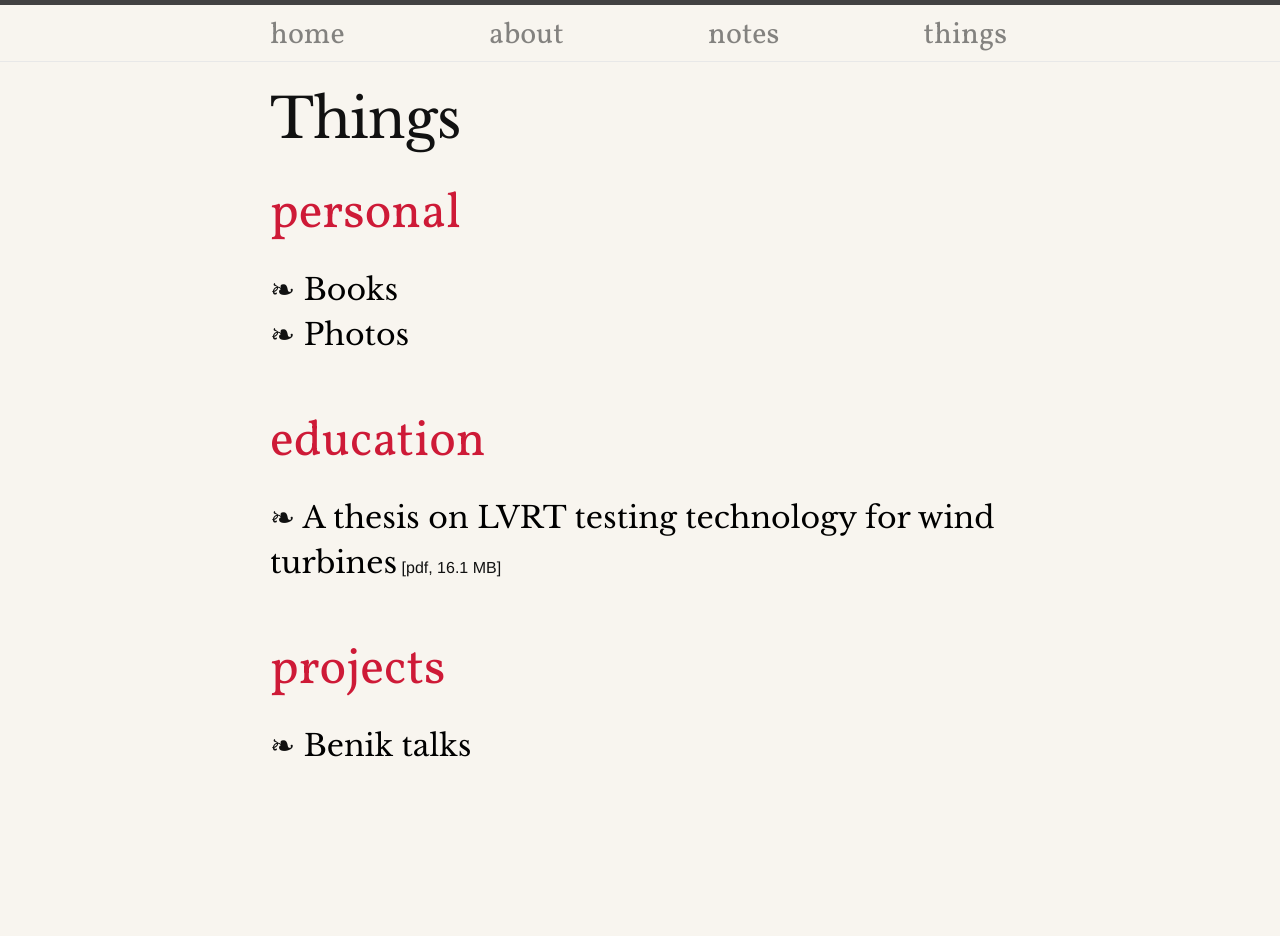
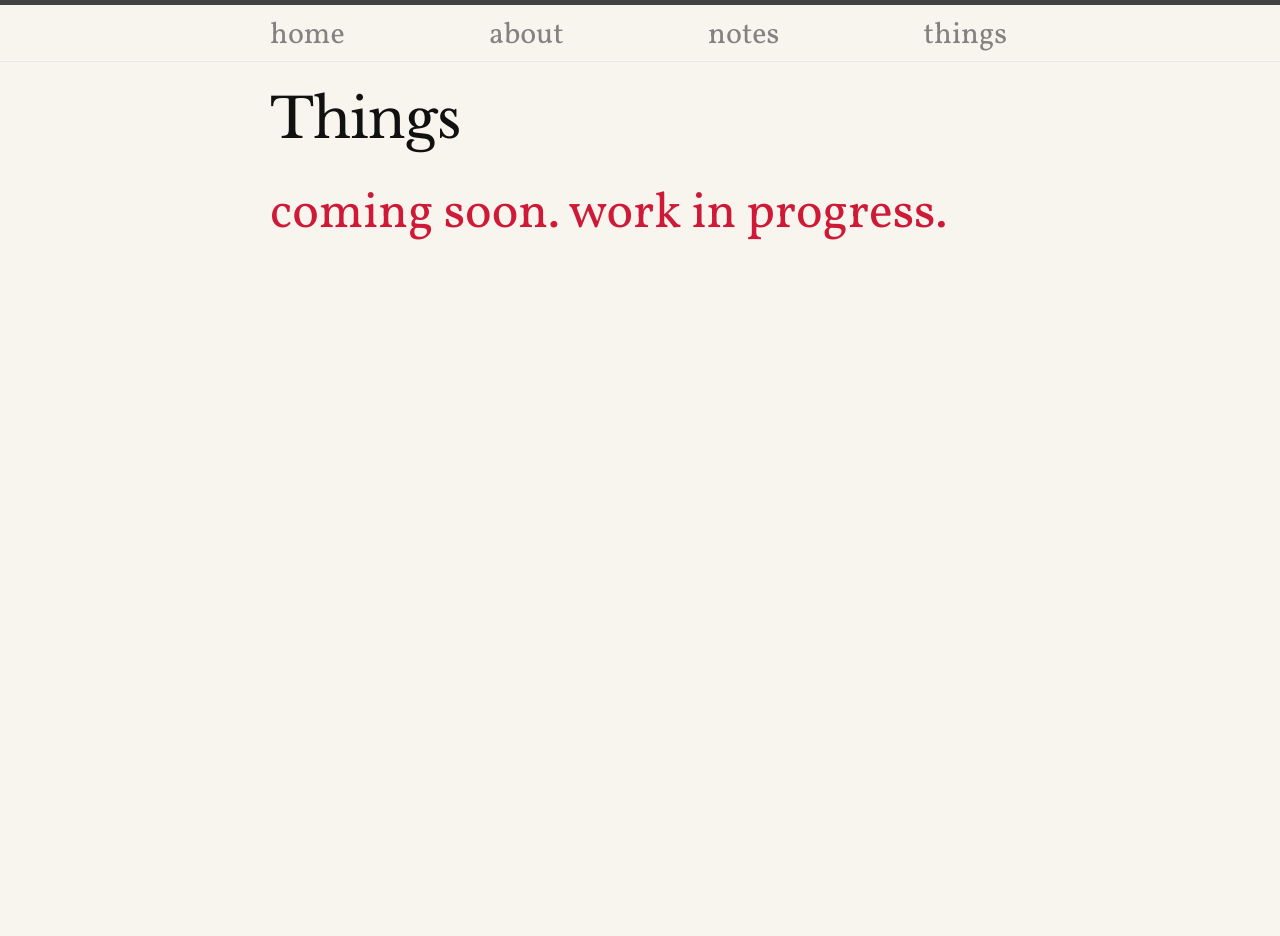
Before and after one commit to josepcasas/ctbs.me, a Jekyll site: the page built from things.html, in a window 1280 px wide. Built offline with Jekyll 4.4.1, drawn with Linux system fonts in a browser that asks for light colours; after the commit the page ends 900 px from its top, so only the background shows below that.

Commit message:
updated things to work in progress

```diff
--- a/_config.yml
+++ b/_config.yml
@@ -9,12 +9,11 @@ github_username:  josepcasas
 
 # Build settings
 markdown: kramdown
-source:
 destination: _site
 keep_files: [files]
 
 
 gps: Barcelona
-music: Papa Topo
-book: La Edad de Oro
-work: Interviews
+music: Sílvia Perez Cruz
+book: Scarcity
+work: Finding a job
--- a/things.html
+++ b/things.html
@@ -18,13 +18,5 @@ menu: yes
   </article>
 
   <div class="things-section">
-  <h2 class="things-header"> Personal </h2>
-  <span class="nice-list"> &#10087; <a href="/biblio">Books</a></span></br>
-  <span class="nice-list"> &#10087; <a href="http://www.flickr.com/josepcasas">Photos</a></span></br></br></br>
-
-  <h2 class="things-header"> Education </h2>
-  <span class="nice-list"> &#10087; <a href="/files/Josep_Casas_Thesis.pdf"> A thesis on LVRT testing technology for wind turbines</a></span> [pdf, 16.1 MB]</br></br></br>
-
-  <h2 class="things-header"> Projects </h2>
-  <span class="nice-list"> &#10087; <a href="http://vimeo.com/64764647"> Benik talks</a></span></br></br></br>
+  <h2 class="things-header"> Coming soon. Work in progress. </h2>
 </div>
```
Also changed, not shown: 9 other files.
